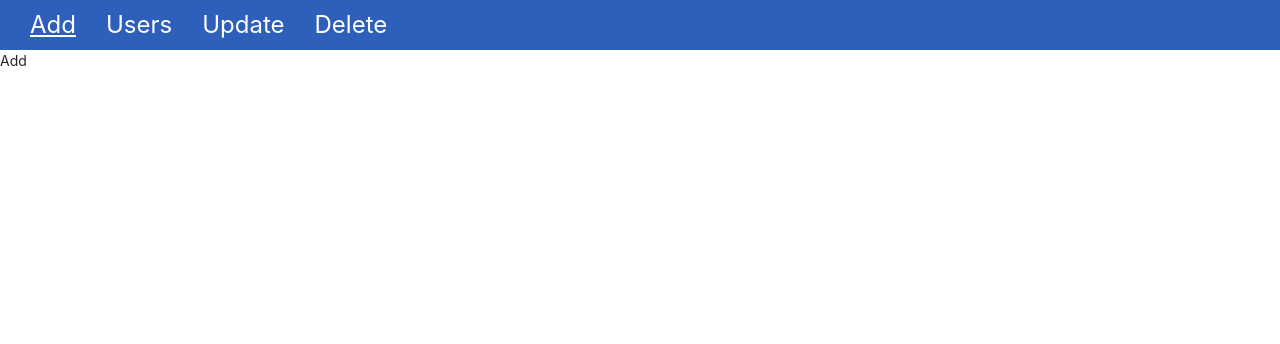
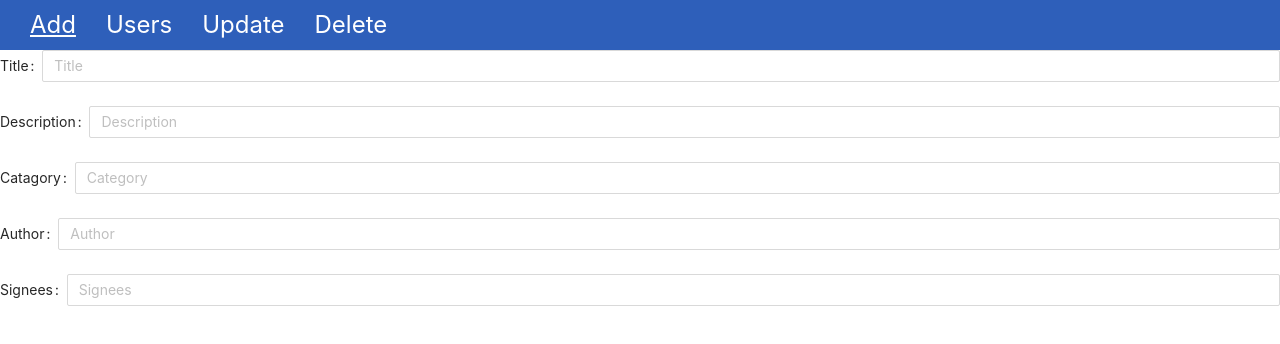
Before and after one commit to SaurabhAdhikari9/Full-stack, a React (Create React App) app in the folder fapp/: page / in a window 1280 px wide. Shown: the top 344 px of the page. Built offline with nearby package versions, Linux system fonts and the light colour scheme.

Commit message:
adding created

```diff
--- a/fapp/src/Add.js
+++ b/fapp/src/Add.js
@@ -1,8 +1,48 @@
 import React from 'react'
-
+import { Form, Input, Button, Modal} from 'antd';
 function Add() {
   return (
-    <div>Add</div>
+    <div>
+      <Form>
+
+        <Form.Item
+        label="Title:"
+        >
+          <Input
+          placeholder='Title'/>
+        </Form.Item>
+
+        <Form.Item
+        label="Description:"
+        >
+          <Input
+          placeholder='Description'/>
+        </Form.Item>
+
+        <Form.Item
+        label="Catagory:"
+        >
+          <Input
+          placeholder='Category'/>
+        </Form.Item>
+
+        <Form.Item
+        label="Author:"
+        >
+          <Input
+          placeholder='Author'/>
+        </Form.Item>
+
+        <Form.Item
+        label="Signees:"
+        >
+          <Input
+          placeholder='Signees'/>
+        </Form.Item>
+
+
+      </Form>
+    </div>
   )
 }
 
```
